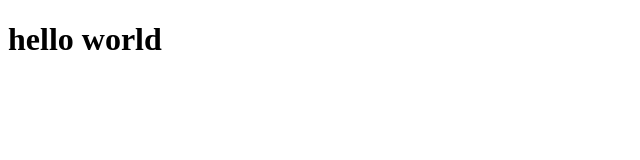
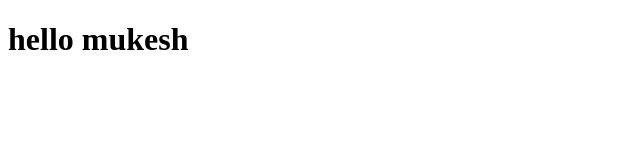
Before and after one commit to mukeshparihar/git-demo, a plain HTML site: page index.html in a window 1280 px wide. Shown: the full height of the page, 0-640 px from the left. Drawn offline with Linux system fonts and the light colour scheme.

Commit message:
mukesh name aded

```diff
--- a/index.html
+++ b/index.html
@@ -7,6 +7,6 @@
     <title>Document</title>
 </head>
 <body>
-    <h1>hello world</h1>
+    <h1>hello mukesh</h1>
 </body>
 </html>
```
